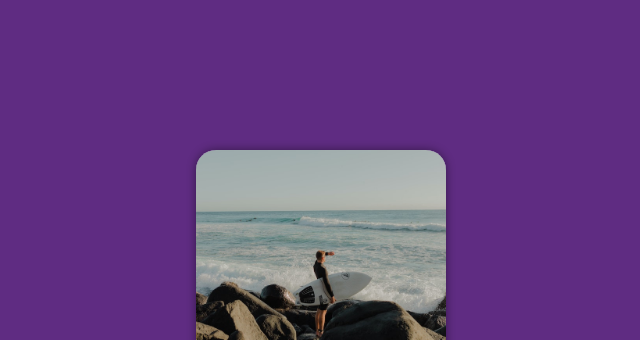
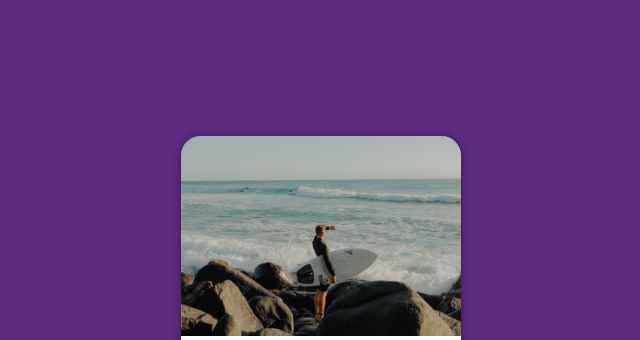
Before and after one commit to hectorclarkag/projeto-login, a plain HTML site: page index.html in a window 1280 px wide. Shown: the top 340 px of the page, without its empty margins (319-959 px from the left). Drawn offline with Linux system fonts and the light colour scheme.

Commit message:
Update style.css

```diff
--- a/style.css
+++ b/style.css
@@ -33,8 +33,8 @@ section#login {
     overflow: hidden;
 
     background-color: white;
-    width: 250px;
-    height: 500px;
+    width: 280px;
+    height: 528px;
     border-radius: 20px;
     box-shadow: 0px 0px 10px rgba(0, 0, 0, 0.450);
 }
```
